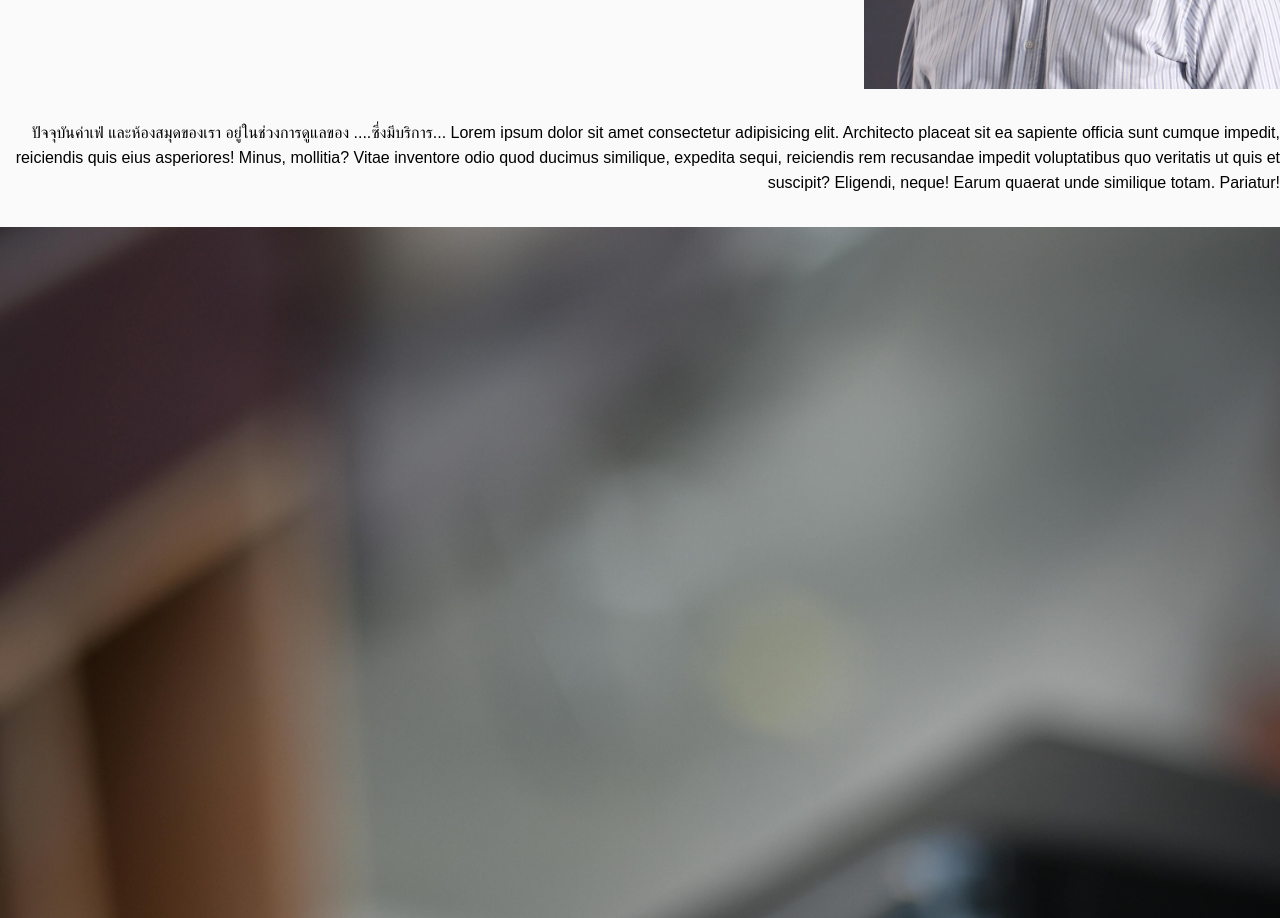
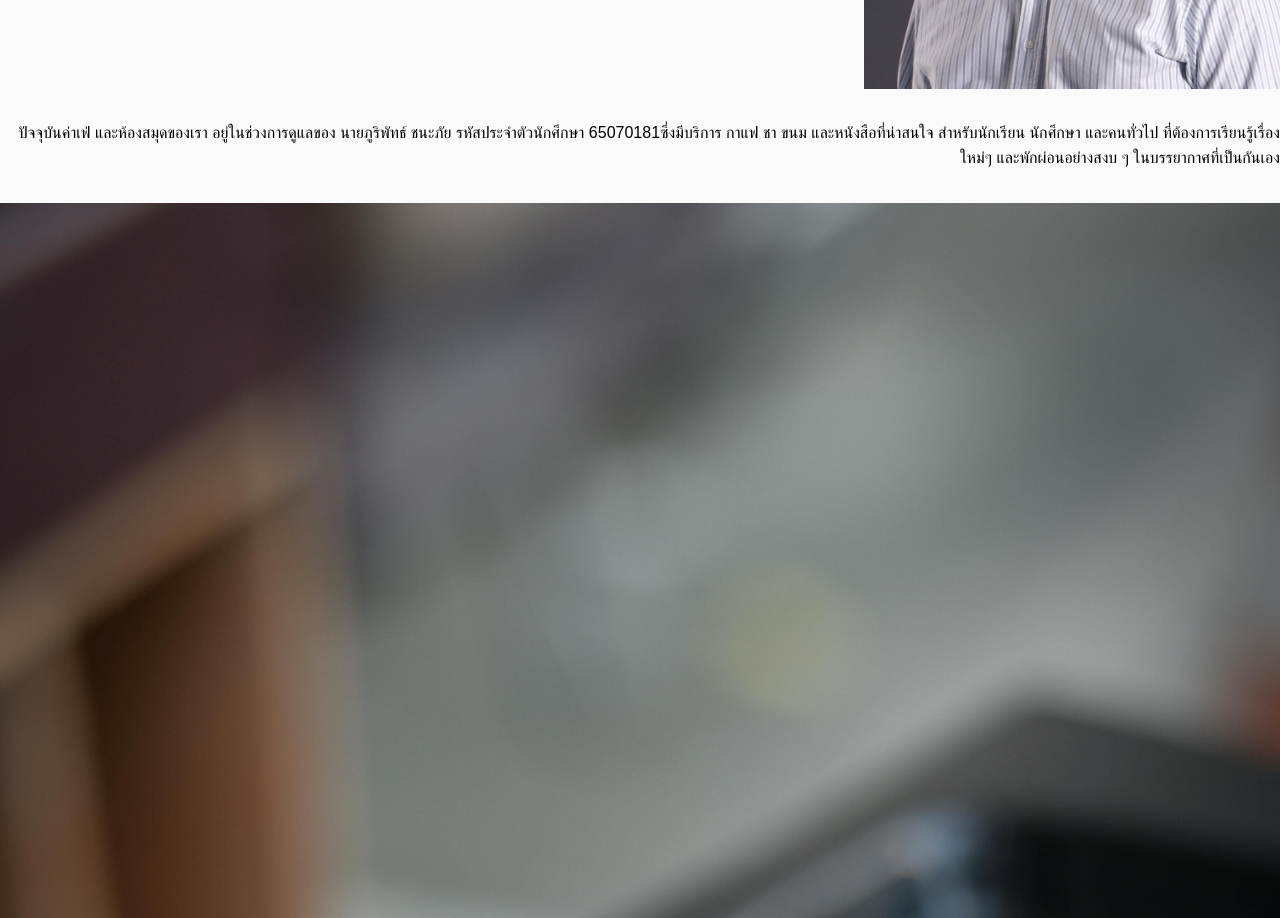
Before and after one commit to Narsisus/project-vercel, a React (Vite) app in the folder frontend_vercel_project/: page / in a window 1280 px wide. Shown: the part 960-1878 px from the top of the page. Built offline with nearby package versions, Linux system fonts and the light colour scheme; no server answers.

Commit message:
Update index.tsx

```diff
--- a/frontend_vercel_project/src/pages/index.tsx
+++ b/frontend_vercel_project/src/pages/index.tsx
@@ -32,13 +32,9 @@ export default function HomePage() {
           </div>
         </div>
         <p className="text-right mt-8">
-          ปัจจุบันค่าเฟ่ และห้องสมุดของเรา อยู่ในช่วงการดูแลของ ....
+          ปัจจุบันค่าเฟ่ และห้องสมุดของเรา อยู่ในช่วงการดูแลของ นายภูริพัทธ์ ชนะภัย รหัสประจำตัวนักศึกษา 65070181
           {/* TODO: ชื่อของตนเอง, รหัสประจำตัวนักศึกษา และแนะนำคาเฟ่นี้ต่ออีกสักหน่อย + ใส่รูปของตนเอง (ไม่จำเป็นหากไม่สะดวกใจใส่รูป) */}
-          ซึ่งมีบริการ... Lorem ipsum dolor sit amet consectetur adipisicing elit. Architecto
-          placeat sit ea sapiente officia sunt cumque impedit, reiciendis quis eius asperiores!
-          Minus, mollitia? Vitae inventore odio quod ducimus similique, expedita sequi, reiciendis
-          rem recusandae impedit voluptatibus quo veritatis ut quis et suscipit? Eligendi, neque!
-          Earum quaerat unde similique totam. Pariatur!
+          ซึ่งมีบริการ กาแฟ ชา ขนม และหนังสือที่น่าสนใจ สำหรับนักเรียน นักศึกษา และคนทั่วไป ที่ต้องการเรียนรู้เรื่องใหม่ๆ และพักผ่อนอย่างสงบ ๆ ในบรรยากาศที่เป็นกันเอง
         </p>
       </section>
 
```
